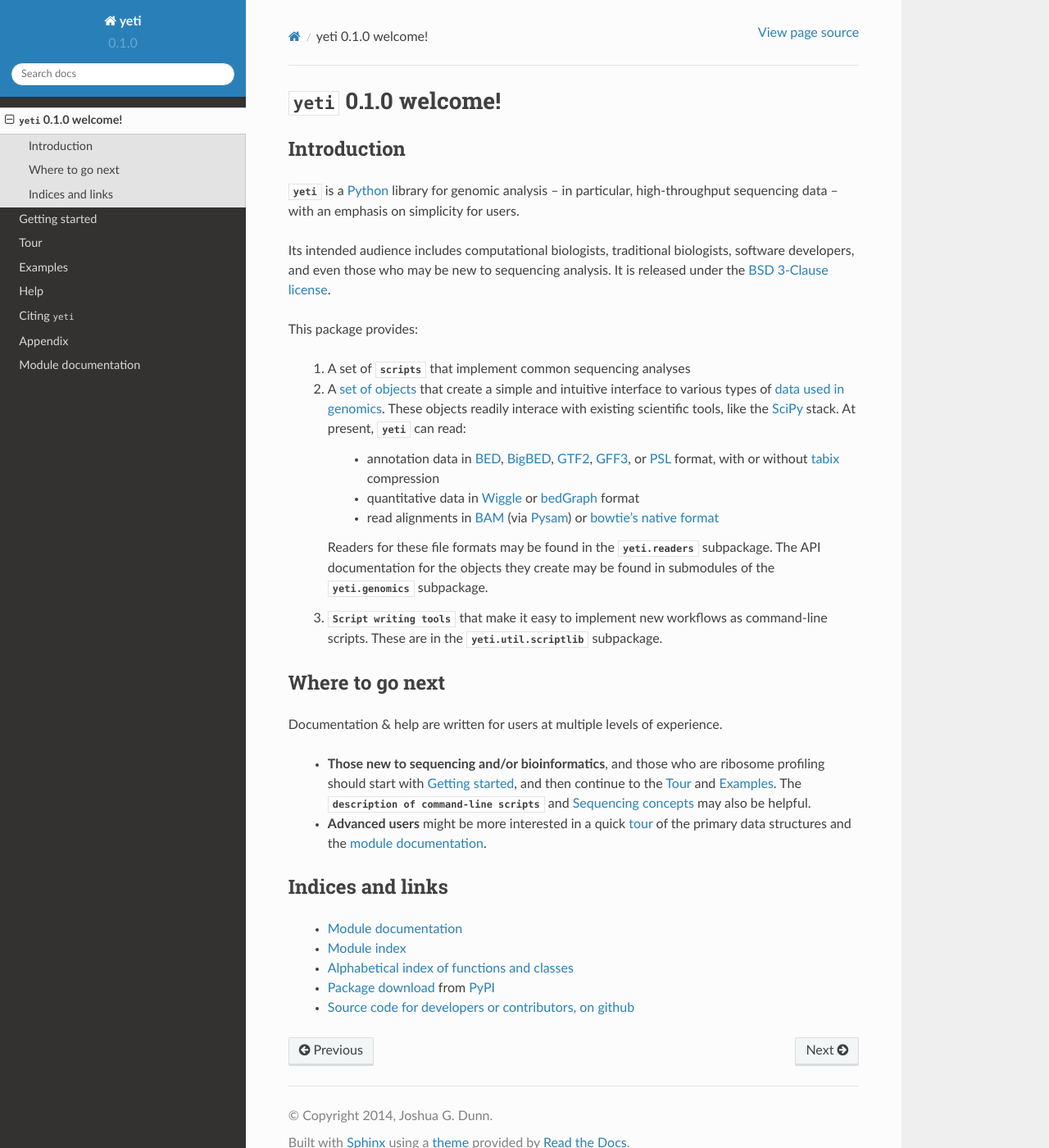
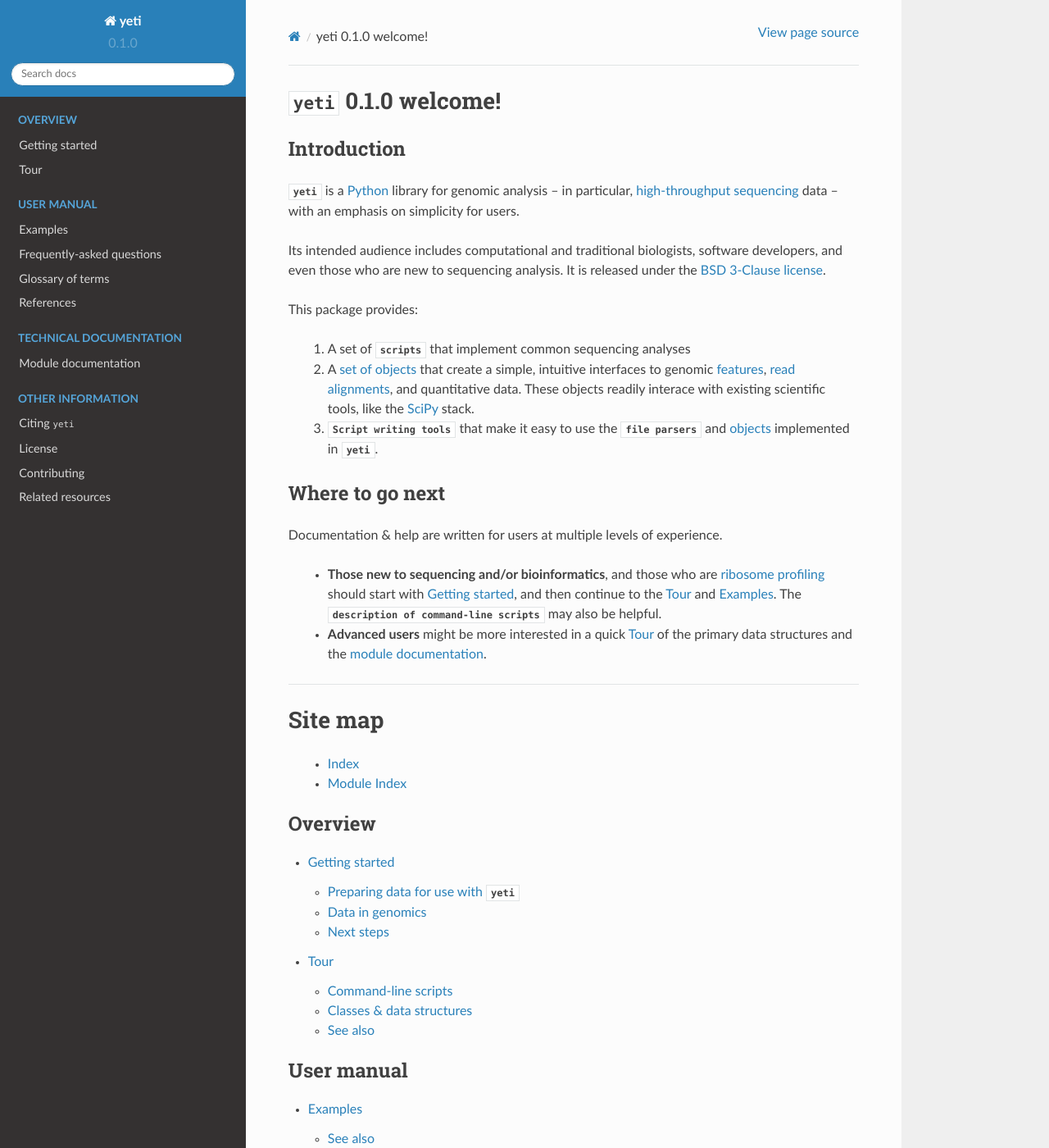
Before and after one commit to joshuagryphon/plastid, a Sphinx documentation site: the page built from docs/source/index.rst, in a window 1280 px wide and 1400 px high. Shown: the whole window at 82% size. Built offline with Sphinx 7.4.7 and the Read the Docs theme 2.0.0, drawn with Linux system fonts in a browser that asks for light colours; some of the changed text lies outside the part shown.

Commit message:
vastly improved navigation sidebar: moved master toctree into index.rst

```diff
--- a/docs/source/conf.py
+++ b/docs/source/conf.py
@@ -38,7 +38,8 @@ rst_prolog = """
 # Moving master_doc outside of index.rst allows us to keep the same sidebar
 # for all pages. It also prevents circular import errors and behaves more
 # like a typical sidebar
-master_doc = 'master_toctree'
+#master_doc = 'master_toctree'
+master_doc = 'index'
 
 # ignore package prefix when alphabetizing index
 modindex_common_prefix = ["yeti."]
@@ -77,7 +78,8 @@ autodoc_default_flags = [
     "private-members",
     "inherited-members",
 ]
-autodoc_member_order = "bysource"
+autodoc_member_order = "groupwise"
+
 
 # never document these methods/attributes
 exclude_always = {
--- a/docs/source/index.rst
+++ b/docs/source/index.rst
@@ -8,8 +8,8 @@ Introduction
 :term:`high-throughput sequencing` data -- with an emphasis on simplicity
 for users.
 
-Its intended audience includes computational biologists, traditional biologists,
-software developers, and even those who may be new to sequencing analysis. It
+Its intended audience includes computational and traditional biologists,
+software developers, and even those who are new to sequencing analysis. It
 is released under the :doc:`BSD 3-Clause license <license>`.
 
 This package provides:
@@ -17,25 +17,15 @@ This package provides:
   #. A set of :mod:`scripts <yeti.bin>` that implement common sequencing
      analyses
 
-  #. A :ref:`set of objects <tour-data-structures>` that create a simple and intuitive interface
-     to various types of :ref:`data used in genomics <quickstart-data>`. These
+  #. A :ref:`set of objects <tour-data-structures>` that create a simple,
+     intuitive interfaces to genomic :term:`features <feature>`,
+     :term:`read alignments`, and quantitative data. These
      objects readily interace with existing scientific tools, like the
-     `SciPy`_ stack. At present, :data:`yeti` can read:
+     `SciPy`_ stack.
 
-      - annotation data in `BED`_, `BigBED`_, `GTF2`_, `GFF3`_, or `PSL`_ format,
-        with or without `tabix`_ compression
-
-      - quantitative data in `Wiggle`_ or `bedGraph`_ format
-
-      - :term:`read alignments` in `BAM`_ (via `Pysam`_) or
-        `bowtie's native format <bowtie>`_
-
-     Readers for these file formats may be found in the |readers| subpackage.
-     The API documentation for the objects they create may be found in
-     submodules of the |genomics| subpackage.
-
-  #. :mod:`Script writing tools <yeti.util.scriptlib>` that make it easy to implement
-     new workflows as command-line scripts. These are in the |scriptlib| subpackage.
+  #. :mod:`Script writing tools <yeti.util.scriptlib>` that make it easy to
+     use the :mod:`file parsers <yeti.readers>` and :ref:`objects <tour-data-structures>`
+     implemented in :data:`yeti`.
 
 
 Where to go next
@@ -46,20 +36,59 @@ Documentation & help are written for users at multiple levels of experience.
   * **Those new to sequencing and/or bioinformatics**, and those who are
     :term:`ribosome profiling` should start with :doc:`quickstart`, and then
     continue to the :doc:`tour` and :doc:`examples`.
-    The :mod:`description of command-line scripts <yeti.bin>` and :doc:`concepts`
+    The :mod:`description of command-line scripts <yeti.bin>`
     may also be helpful.
 
-  * **Advanced users** might be more interested in a quick :doc:`tour <tour>`
+  * **Advanced users** might be more interested in a quick :doc:`tour`
     of the primary data structures and the :doc:`module documentation <generated/yeti>`.
 
+--------------------------------------------------------------------------------
 
-Indices and links
------------------
+Site map
+========
+  - :ref:`genindex`
+  - :ref:`modindex`
 
-  - :doc:`Module documentation <generated/yeti>`
-  - :ref:`Module index <modindex>`
-  - :ref:`Alphabetical index of functions and classes <genindex>`
-  - `Package download <pypi link>`_ from `PyPI <http://pypi.python.org>`_
-  - `Source code for developers or contributors, on github <our github link>`_
 
-.. .. toctree::
+.. _toc-overview:
+
+.. toctree::
+   :maxdepth: 2
+   :caption: Overview
+
+   quickstart
+   tour
+
+
+.. _toc-user-manual:
+
+.. toctree::
+   :maxdepth: 3
+   :caption: User manual
+
+   examples
+   FAQ
+   glossary
+   zreferences
+
+
+.. _toc-technical-documentation:
+
+.. toctree::
+   :includehidden:
+   :maxdepth: 4
+   :caption: Technical documentation
+
+   Module documentation <generated/yeti>
+
+
+.. _toc-other-info:
+
+.. toctree::
+   :maxdepth: 1
+   :caption: Other information
+
+   citing
+   license
+   contributing
+   related
```
Also changed, not shown: docs/source/concepts.rst (deleted, +0 -21 lines), docs/source/master_toctree.rst (deleted, +0 -11 lines).
